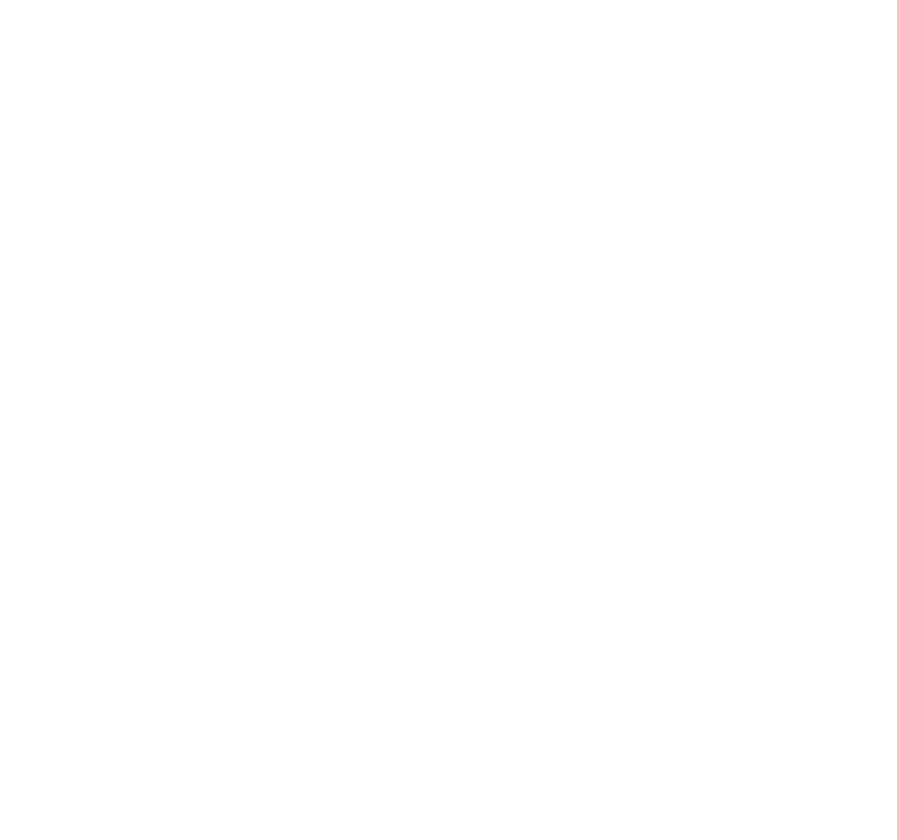
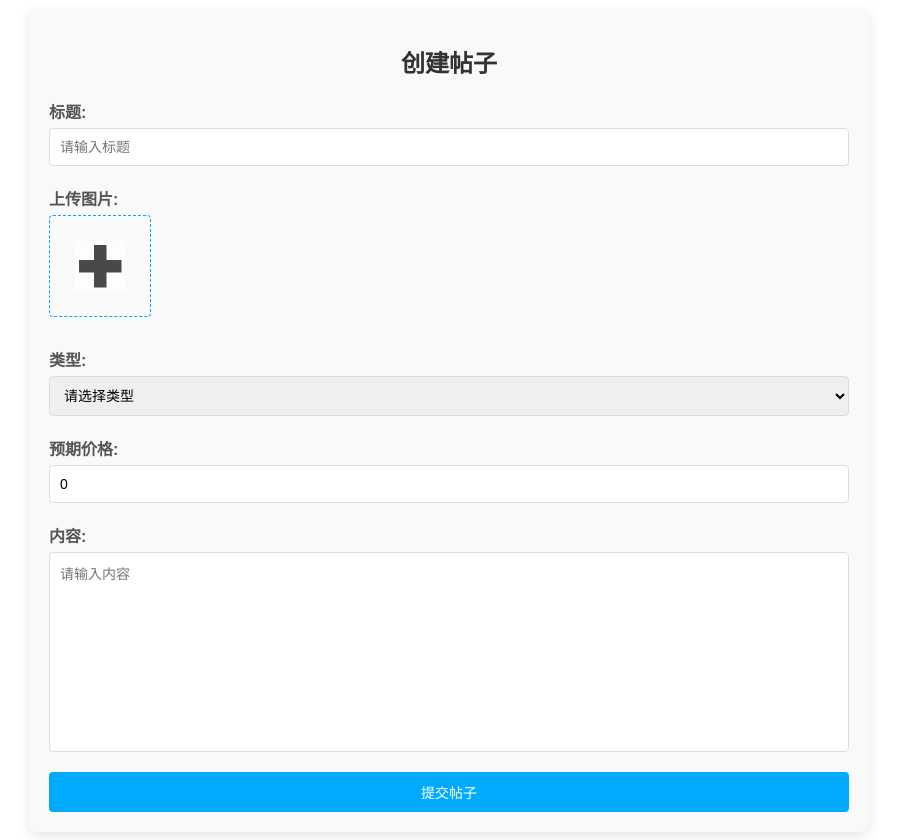
Before and after one commit to mioooo96/lizard-frontend, a Vue app: page /createPost in a window 1280 px wide. Before the commit this address had no page. Shown: the whole page, without its empty margins (191-1088 px from the left). Before the commit the page ends 800 px from the top, so only its background shows below. Built offline with nearby package versions, Linux system fonts and the light colour scheme.

Commit message:
完成创建帖子的部分
目前帖子创建完毕会自动跳回主页,未来可能会改动
创建完毕帖子的提示目前还是调试用

```diff
--- /dev/null
+++ b/src/components/CreatePost.vue
@@ -0,0 +1,345 @@
+<template>
+  <div class="create-post">
+    <h1>创建帖子</h1>
+    <form @submit.prevent="submitPost" class="form-container">
+      <div class="form-group">
+        <label for="title">标题:</label>
+        <input type="text" v-model="post.title" placeholder="请输入标题" />
+      </div>
+      <div class="form-group">
+        <label for="images">上传图片:</label>
+        <div class="image-container">
+          <div v-for="(image, index) in post.images" :key="index" class="image-wrapper">
+            <div class="image-preview">
+              <img v-if="imagePreviews[index]" :src="imagePreviews[index]" alt="预览图" />
+              <button type="button" class="delete-btn" @click="removeImage(index)">×</button>
+            </div>
+          </div>
+          <!-- 添加图片按钮 -->
+          <div class="add-image-wrapper" @click="triggerFileInput">
+            <img src="/public/add-icon.png" alt="添加图片" class="add-image-icon" />
+          </div>
+          <!-- 隐藏的文件选择框 -->
+          <input
+            type="file"
+            ref="fileInput"
+            @change="handleAddImage"
+            accept="image/*"
+            style="display: none;"
+          />
+        </div>
+      </div>
+      <div class="form-group">
+        <label for="type">类型:</label>
+        <select v-model="post.type" required>
+          <option value=null disabled>请选择类型</option>
+          <option value="0">买</option>
+          <option value="1">卖</option>
+          <option value="2">租</option>
+          <option value="3">借</option>
+        </select>
+      </div>
+      <div class="form-group">
+        <label for="price">预期价格:</label>
+        <input type="number" v-model="post.price" placeholder="请输入价格"/>
+      </div>
+      <div class="form-group">
+        <label for="content">内容:</label>
+        <textarea v-model="post.content" placeholder="请输入内容"></textarea>
+      </div>
+      <button type="submit" class="submit-btn">提交帖子</button>
+    </form>
+  </div>
+</template>
+
+<script setup lang="ts">
+import { ref } from 'vue';
+import axios from 'axios';
+import { useRouter } from 'vue-router';
+import { toast } from 'vue3-toastify';
+import 'vue3-toastify/dist/index.css';
+
+const router = useRouter(); // 获取路由实例
+
+const post = ref({
+  title: '',
+  content: '',
+  type: null as number | null,
+  price: 0,
+  images: [] as File[],
+});
+
+const imagePreviews = ref<string[]>([]); // 存储图片预览的 URL
+const fileInput = ref<HTMLInputElement | null>(null); // 引用隐藏的文件输入框
+
+const triggerFileInput = () => {
+  // 触发隐藏的文件选择框
+  fileInput.value?.click();
+};
+
+const handleAddImage = (event: Event) => {
+  const target = event.target as HTMLInputElement;
+  if (target.files && target.files[0]) {
+    // 添加图片文件
+    post.value.images.push(target.files[0]);
+
+    // 更新图片预览
+    imagePreviews.value.push(URL.createObjectURL(target.files[0]));
+  }
+};
+
+const removeImage = (index: number) => {
+  // 删除指定索引的图片
+  post.value.images.splice(index, 1);
+  imagePreviews.value.splice(index, 1); // 同时删除对应的预览图
+};
+
+const submitPost = async () => {
+  // 检查必填字段
+  if (!post.value.title.trim()) {
+    toast.error('标题不能为空！');
+    return;
+  }
+  if (post.value.images.length === 0) {
+    toast.error('请至少上传一张图片！');
+    return;
+  }
+  if (!post.value.type) {
+    toast.error('请选择类型！');
+    return;
+  }
+  if (!post.value.price) {
+    toast.error('预期价格不能为零！');
+    return;
+  }
+  if (!post.value.content.trim()) {
+    toast.error('内容不能为空！');
+    return;
+  }
+
+
+
+  const formData = new FormData();
+  formData.append('title', post.value.title);
+  formData.append('content', post.value.content);
+  formData.append('type', post.value.type.toString());
+  formData.append('price', post.value.price.toString());
+
+  // 上传第一张图片
+  if (post.value.images.length > 0 && post.value.images[0]) {
+    formData.append('file', post.value.images[0]);
+  }
+
+  try {
+    const token = localStorage.getItem('token');
+    if (!token) {
+      toast.error('用户未登录，请先登录！');
+      return;
+    }
+
+    // 调用 /api/post/create 接口
+    const response = await axios.post('/api/post/create', formData, {
+      headers: {
+        Authorization: token,
+      },
+    });
+
+    if (response.data.code === 1) {
+      toast.success('帖子创建成功！帖子ID: ' + response.data.data);
+
+      // 上传剩余图片
+      const postId = response.data.data;
+      await uploadAdditionalImages(postId);
+
+      await new Promise((resolve) => setTimeout(resolve, 1000)); // 等待 1 秒
+      // 跳转回 Home 页面
+      router.push('/');
+    } else {
+      toast.error('创建帖子失败: ' + response.data.msg);
+    }
+  } catch (error) {
+    toast.error('提交失败，请稍后重试！');
+  }
+};
+
+// 上传多余的图片
+const uploadAdditionalImages = async (postId: number) => {
+  const token = localStorage.getItem('token');
+  if (!token) return;
+
+  for (let i = 1; i < post.value.images.length; i++) {
+    const image = post.value.images[i];
+    if (!image) continue;
+
+    const formData = new FormData();
+    formData.append('postId', postId.toString());
+    formData.append('file', image);
+
+    try {
+      await axios.post('/api/post/image', formData, {
+        headers: {
+          Authorization: token,
+        },
+      });
+    } catch (error) {
+      console.error(`图片上传失败 (第 ${i + 1} 张):`, error);
+    }
+  }
+
+  toast.success('所有图片上传完成！');
+};
+</script>
+
+<style scoped>
+.create-post {
+  width: 80%; /* 占据整个屏幕宽度 */
+  max-width: 800px; /* 设置最大宽度，保持居中 */
+  margin: 0 auto; /* 水平居中 */
+  padding: 20px;
+  background: #f9f9f9;
+  border-radius: 8px;
+  box-shadow: 0 4px 12px rgba(0, 0, 0, 0.1);
+  font-family: 'Arial', sans-serif;
+  min-height: 80vh; /* 设置最小高度为屏幕高度 */
+  display: flex;
+  flex-direction: column;
+  justify-content: center; /* 垂直居中内容 */
+}
+
+h1 {
+  text-align: center;
+  margin-bottom: 20px;
+  font-size: 24px;
+  color: #333;
+}
+
+.form-container {
+  display: flex;
+  flex-direction: column;
+  gap: 20px;
+}
+
+.form-group {
+  display: flex;
+  flex-direction: column;
+}
+
+label {
+  font-weight: bold;
+  margin-bottom: 5px;
+  color: #555;
+}
+
+input[type="text"],
+input[type="number"],
+textarea,
+select {
+  width: 100%; /* 确保所有输入框和下拉框宽度一致 */
+  padding: 10px;
+  border: 1px solid #ddd;
+  border-radius: 4px;
+  font-size: 14px;
+  box-sizing: border-box; /* 确保宽度包含内边距和边框 */
+}
+
+textarea {
+  resize: none;
+  height: 200px;
+}
+
+button {
+  padding: 10px 15px;
+  border: none;
+  border-radius: 4px;
+  cursor: pointer;
+  font-size: 14px;
+}
+
+.submit-btn {
+  background-color: #00aaff;
+  color: white;
+  transition: background 0.3s;
+}
+
+.submit-btn:hover {
+  background-color: #008ecc;
+}
+
+.image-container {
+  display: flex;
+  gap: 10px;
+  overflow-x: auto; /* 启用水平滚动 */
+  padding-bottom: 10px; /* 给滚动条留出空间 */
+}
+
+.image-wrapper {
+  position: relative;
+  width: 100px;
+  height: 100px;
+  flex-shrink: 0; /* 防止图片缩小 */
+}
+
+.image-preview {
+  width: 100%;
+  height: 100%;
+  border: 1px solid #ddd;
+  border-radius: 4px;
+  overflow: hidden;
+  display: flex;
+  align-items: center;
+  justify-content: center;
+  position: relative;
+}
+
+.image-preview img {
+  width: 100%;
+  height: 100%;
+  object-fit: cover;
+}
+
+.delete-btn {
+  position: absolute;
+  top: 5px;
+  right: 5px;
+  background-color: #ff4d4f;
+  color: white;
+  border: none;
+  border-radius: 50%; /* 确保按钮是圆形 */
+  width: 24px; /* 设置固定宽度 */
+  height: 24px; /* 设置固定高度，与宽度相等 */
+  font-size: 14px;
+  cursor: pointer;
+  display: flex;
+  align-items: center;
+  justify-content: center;
+  padding: 0; /* 移除默认的内边距 */
+  box-sizing: border-box; /* 确保宽高包含边框 */
+}
+
+.delete-btn:hover {
+  background-color: #d9363e;
+}
+
+.add-image-wrapper {
+  width: 100px;
+  height: 100px;
+  border: 1px dashed #00aaff;
+  border-radius: 4px;
+  display: flex;
+  align-items: center;
+  justify-content: center;
+  cursor: pointer;
+  flex-shrink: 0; /* 防止按钮缩小 */
+}
+
+.add-image-icon {
+  width: 50%;
+  height: 50%;
+  object-fit: contain;
+  opacity: 0.7;
+}
+
+.add-image-wrapper:hover .add-image-icon {
+  opacity: 1;
+}
+</style>
--- a/src/components/Home.vue
+++ b/src/components/Home.vue
@@ -208,6 +208,7 @@
   }
 
   const handlePublish = () => {
+    router.push('/CreatePost');
     console.log('跳转到发布页面')
   }
 
--- a/src/router/index.ts
+++ b/src/router/index.ts
@@ -12,6 +12,7 @@
 import Register from '@/components/Register.vue'
 import ProductDetail from '@/components/ProductDetail.vue'
 import TransactionDetail from '@/components/TransactionDetail.vue'
+import CreatePost from '@/components/CreatePost.vue'
 import PersonalInfo from '@/user/PersonalInfo.vue'
 import ProductRecord from '@/user/ProductRecord.vue'
 import TransactionRecord from '@/user/TransactionRecord.vue'
@@ -63,6 +64,11 @@
     path: '/lend',
     name: 'Lend',
     component: Lend
+  },
+  {
+    path: '/createPost',
+    name: 'CreatePost',
+    component: CreatePost
   },
   {
     path: '/user',
```
Also changed, not shown: public/add-icon.png (added), 修改/宋润坤.txt.
